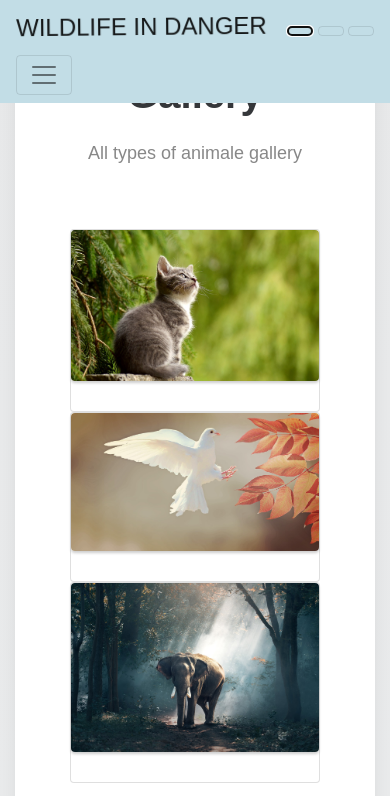
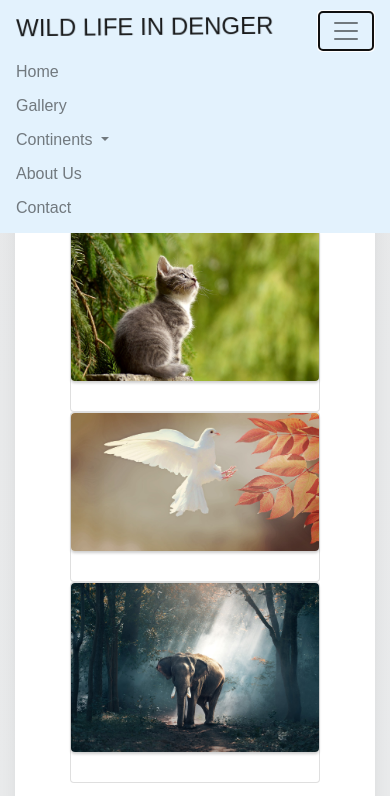
Before and after one commit to koushik007/EER.github.io, a plain HTML site: page gallery.html in a window 390 px wide. Both pictures are taken after a click on the button "Toggle navigation". Shown: the top 796 px of the page. Drawn offline with nearby package versions, Linux system fonts and the light colour scheme; some packages are replaced by stand-ins of ours; a script that the page names is missing.

Commit message:
Update gallery.html
fixe some bugs on navigation bars

```diff
--- a/gallery.html
+++ b/gallery.html
@@ -79,19 +79,20 @@
 </head>
 <body>
 
-	     <nav class="navbar navbar-expand-lg navbar-light fixed-top"style="background-color:  #c2dde6;">
-  <a class="navbar-brand" href="#"
-  ><h4 class="animated infinite swing">WILDLIFE IN DANGER</h4></a>
-  <button class="navbar-toggler" type="button" data-toggle="collapse" data-target="#navbarNavDropdown" aria-controls="navbarNavDropdown" aria-expanded="false" aria-label="Toggle navigation"><button class="navbar-toggler" type="button" data-toggle="collapse" data-target="#navbarNavDropdown" aria-controls="navbarNavDropdown" aria-expanded="false" aria-label="Toggle navigation"><button class="navbar-toggler" type="button" data-toggle="collapse" data-target="#navbarNavDropdown" aria-controls="navbarNavDropdown" aria-expanded="false" aria-label="Toggle navigation"><button class="navbar-toggler" type="button" data-toggle="collapse" data-target="#navbarNavDropdown" aria-controls="navbarNavDropdown" aria-expanded="false" aria-label="Toggle navigation">
-    <span class="navbar-toggler-icon"></span>
-  </button>
-  <div class="collapse navbar-collapse" id="basicExampleNav">
+	<nav class="navbar navbar-expand-lg navbar-light fixed-top" style="background-color: #e3f2fd;">
+   <div class="container">
+   <a class="navbar-brand" href="#"><h4 class="animated infinite swing">WILD LIFE IN DENGER</h4></a>
+<button class="navbar-toggler" type="button" data-toggle="collapse" data-target="#basicExampleNav"aria-controls="basicExampleNav" aria-expanded="false" aria-label="Toggle navigation">
+<span class="navbar-toggler-icon"></span>
+ </button>
+
+ <div class="collapse navbar-collapse" id="basicExampleNav">
                     <div class="navbar-nav mr-auto w-100 justify-content-end">
                         <li class="nav-item">
-                            <a class="nav-link" href="index.html">Home</a>
+                            <a class="nav-link" href="#home">Home</a>
                         </li>
                         <li class="nav-item">
-                            <a class="nav-link" href="#gallery">Gallery</a>
+                            <a class="nav-link" href="gallery.html">Gallery</a>
                         </li>
                         <li class="nav-item dropdown">
         <a class="nav-link dropdown-toggle" href="#" id="navbarDropdownMenuLink" role="button" data-toggle="dropdown" aria-haspopup="true" aria-expanded="false">
@@ -117,7 +118,8 @@
                     </div>
 
                 </div>
-</nav>
+                </div>
+                </nav>
 
 	<div class="container">
 
```
